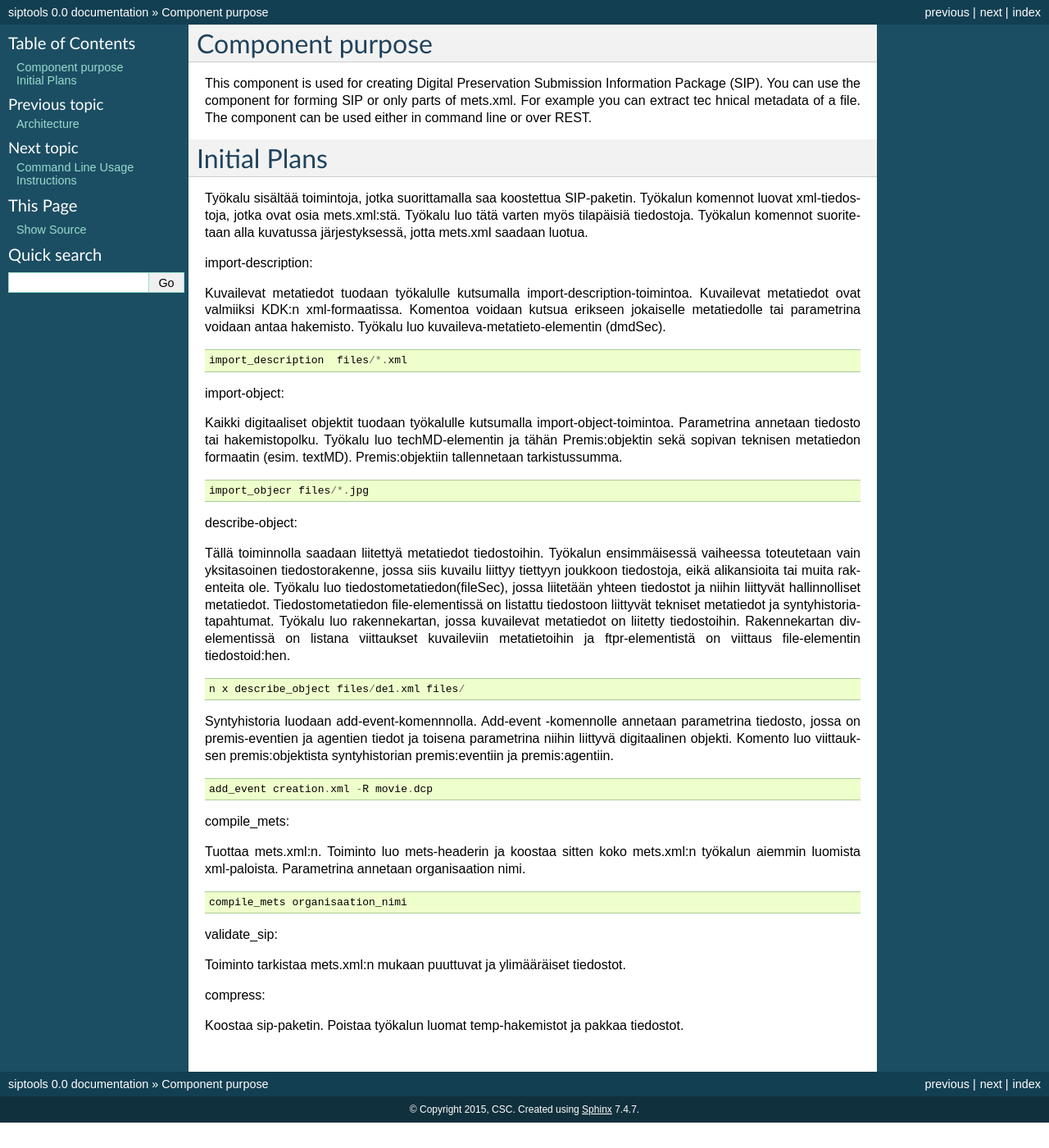
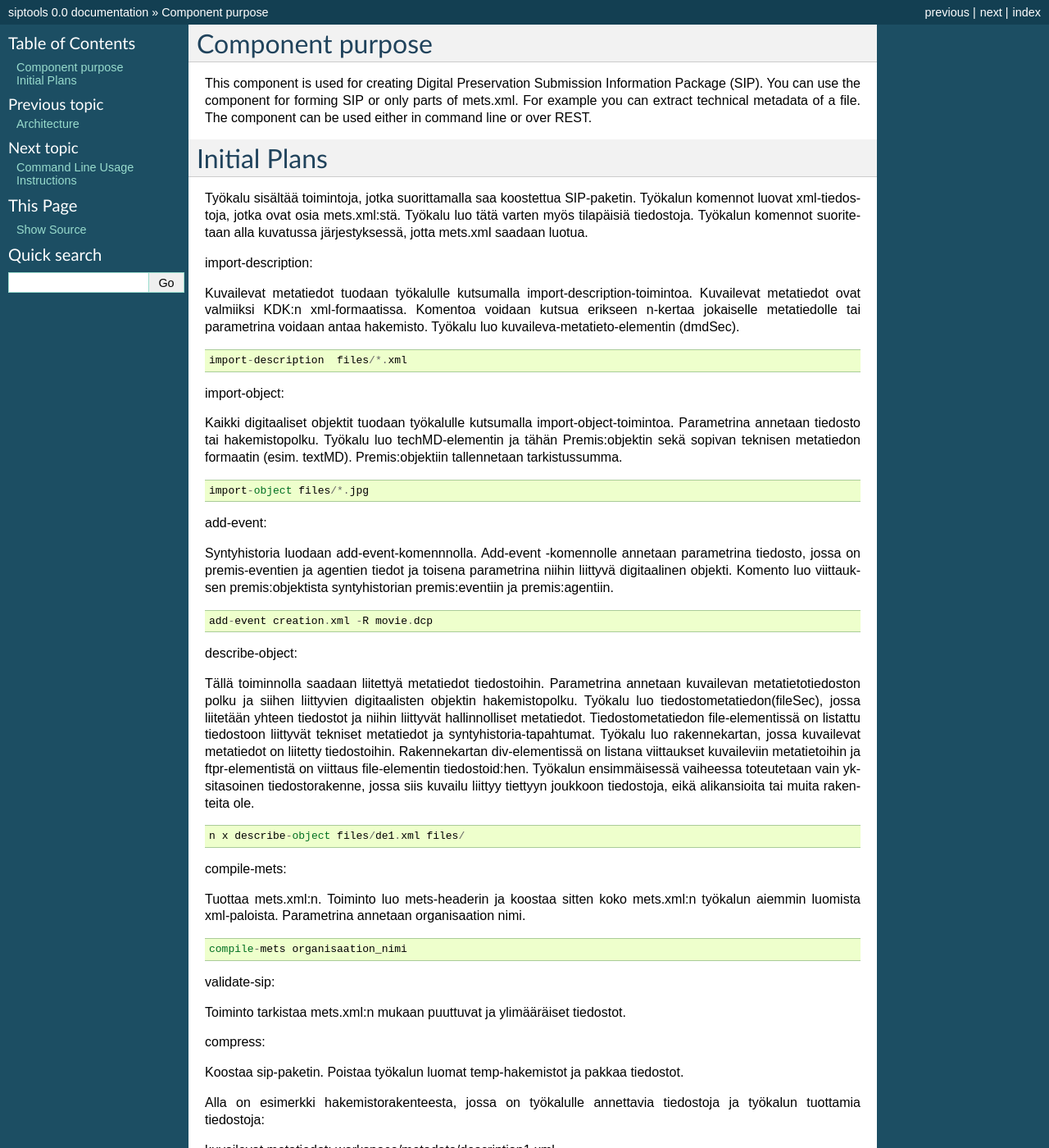
Before and after one commit to Digital-Preservation-Finland/dpres-siptools, a Sphinx documentation site: the page built from doc/source/design.rst, in a window 1280 px wide and 1400 px high. Shown: the whole window at 82% size. Built offline with Sphinx 7.4.7, drawn with Linux system fonts in a browser that asks for light colours; some of the changed text lies outside the part shown.

Commit message:
KDKPAS-1082 typo corrections

```diff
--- a/doc/source/design.rst
+++ b/doc/source/design.rst
@@ -1,8 +1,7 @@
 Component purpose
 ===================
 
-This component is used for creating Digital Preservation Submission Information Package (SIP). You can use the component for forming SIP or only parts of mets.xml. For example you can extract tec
-hnical metadata of a file. The component can be used either in command line or over REST.
+This component is used for creating Digital Preservation Submission Information Package (SIP). You can use the component for forming SIP or only parts of mets.xml. For example you can extract technical metadata of a file. The component can be used either in command line or over REST.
 
 
 Initial Plans
@@ -13,11 +12,11 @@ Työkalu sisältää toimintoja, jotka suorittamalla saa koostettua SIP-paketin.
 
 import-description:
 
-Kuvailevat metatiedot tuodaan työkalulle kutsumalla import-description-toimintoa. Kuvailevat metatiedot ovat valmiiksi KDK:n xml-formaatissa. Komentoa voidaan kutsua erikseen jokaiselle metatiedolle tai parametrina voidaan antaa hakemisto. Työkalu luo kuvaileva-metatieto-elementin (dmdSec).
+Kuvailevat metatiedot tuodaan työkalulle kutsumalla import-description-toimintoa. Kuvailevat metatiedot ovat valmiiksi KDK:n xml-formaatissa. Komentoa voidaan kutsua erikseen n-kertaa jokaiselle metatiedolle tai parametrina voidaan antaa hakemisto. Työkalu luo kuvaileva-metatieto-elementin (dmdSec).
 
 ::
 
-        import_description  files/*.xml
+       import-description  files/*.xml
 
 import-object:
 
@@ -25,36 +24,38 @@ Kaikki digitaaliset objektit tuodaan työkalulle kutsumalla import-object-toimin
 
 ::
 
-        import_objecr files/*.jpg
+        import-object files/*.jpg
 
 
-
-describe-object:
-
-Tällä toiminnolla saadaan liitettyä metatiedot tiedostoihin. Työkalun ensimmäisessä vaiheessa toteutetaan vain yksitasoinen tiedostorakenne, jossa siis kuvailu liittyy tiettyyn joukkoon tiedostoja, eikä alikansioita tai muita rakenteita ole.
-Työkalu luo tiedostometatiedon(fileSec), jossa liitetään yhteen tiedostot ja niihin liittyvät hallinnolliset metatiedot. Tiedostometatiedon file-elementissä on listattu tiedostoon liittyvät tekniset metatiedot ja syntyhistoria-tapahtumat.
-Työkalu luo rakennekartan, jossa kuvailevat metatiedot on liitetty tiedostoihin. Rakennekartan div-elementissä on listana viittaukset kuvaileviin metatietoihin ja ftpr-elementistä on viittaus file-elementin tiedostoid:hen.
-
-::
-
-        n x describe_object files/de1.xml files/
+add-event:
 
 Syntyhistoria luodaan add-event-komennnolla. Add-event -komennolle annetaan parametrina tiedosto, jossa on premis-eventien ja agentien tiedot ja toisena parametrina niihin liittyvä digitaalinen objekti. Komento luo viittauksen premis:objektista syntyhistorian premis:eventiin ja premis:agentiin.
 
 ::
 
-        add_event creation.xml -R movie.dcp
+        add-event creation.xml -R movie.dcp
 
-compile_mets:
+describe-object:
+
+Tällä toiminnolla saadaan liitettyä metatiedot tiedostoihin. Parametrina annetaan kuvailevan metatietotiedoston polku ja siihen liittyvien digitaalisten objektin hakemistopolku.
+Työkalu luo tiedostometatiedon(fileSec), jossa liitetään yhteen tiedostot ja niihin liittyvät hallinnolliset metatiedot. Tiedostometatiedon file-elementissä on listattu tiedostoon liittyvät tekniset metatiedot ja syntyhistoria-tapahtumat.
+Työkalu luo rakennekartan, jossa kuvailevat metatiedot on liitetty tiedostoihin. Rakennekartan div-elementissä on listana viittaukset kuvaileviin metatietoihin ja ftpr-elementistä on viittaus file-elementin tiedostoid:hen. Työkalun ensimmäisessä vaiheessa toteutetaan vain yksitasoinen tiedostorakenne, jossa siis kuvailu liittyy tiettyyn joukkoon tiedostoja, eikä alikansioita tai muita rakenteita ole.
+
+::
+
+        n x describe-object files/de1.xml files/
+
+
+compile-mets:
 
 Tuottaa mets.xml:n. Toiminto luo mets-headerin ja koostaa sitten koko mets.xml:n työkalun aiemmin luomista xml-paloista. Parametrina annetaan organisaation nimi.
 
 ::
 
-        compile_mets organisaation_nimi
+        compile-mets organisaation_nimi
 
 
-validate_sip:
+validate-sip:
 
 Toiminto tarkistaa mets.xml:n mukaan puuttuvat ja ylimääräiset tiedostot.
 
@@ -62,3 +63,17 @@ Toiminto tarkistaa mets.xml:n mukaan puuttuvat ja ylimääräiset tiedostot.
 compress:
 
 Koostaa sip-paketin. Poistaa työkalun luomat temp-hakemistot ja pakkaa tiedostot.
+
+
+
+Alla on esimerkki hakemistorakenteesta, jossa on työkalulle annettavia tiedostoja ja työkalun tuottamia tiedostoja:
+
+kuvailevat metatiedot: workspace/metadata/description1.xml
+
+digitaaliset objektit: workspace/sip_source/files/kuva.jpg
+
+syntyhistoria: workspace/events/creation.xml
+
+työkalun tuottamat mets.xml:n osat: workspace/mets-parts
+
+lopullinen sip-paketti: compressed-sip/sip.tar.gz
```
